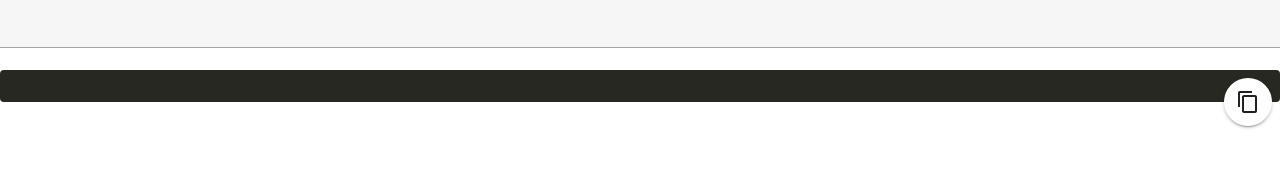
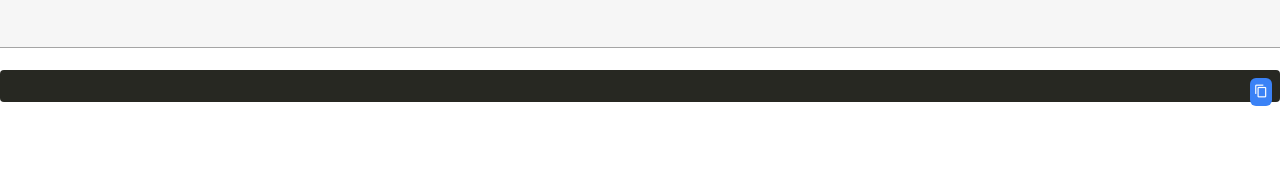
Before and after one commit to foresukecom/toolbox, a Vue app: page /xml-formatter in a window 1280 px wide. Shown: the part 159-335 px from the top of the page. Built offline with nearby package versions, Linux system fonts and the light colour scheme.

Commit message:
refactor: FormattedDisplat.vue からVuetify除去

```diff
--- a/src/components/FormattedDisplay.vue
+++ b/src/components/FormattedDisplay.vue
@@ -1,52 +1,27 @@
 <template>
   <div class="formatted-display">
-    <div class="text-area-container">
-      <pre class="formatted-text" v-html="highlightedText"></pre>
-      <v-btn
-        icon
-        small
-        class="copy-button"
-        @click="copyToClipboard"
-      >
-        <v-icon>mdi-content-copy</v-icon>
-      </v-btn>
+    <div class="text-area-container relative">
+      <pre class="formatted-text prose prose-sm max-w-none" v-html="highlightedText"></pre>
+      <CopyButton class="copy-button absolute top-2 right-2" :textToCopy="formattedText" />
     </div>
-    <v-snackbar v-model="snackbarVisible" right bottom :timeout="1000">
-      Formatted text copied to clipboard!
-    </v-snackbar>
   </div>
 </template>
 
 <script>
 import hljs from "highlight.js";
+import CopyButton from './CopyButton.vue';
 
 export default {
+  components: {
+    CopyButton,
+  },
   props: ["formattedText", "highlightLanguage"],
-  data() {
-    return {
-      snackbarVisible: false,
-    };
-  },
   computed: {
     highlightedText() {
       if (!this.formattedText) {
         return "";
       }
       return hljs.highlight(this.highlightLanguage, this.formattedText).value;
-    },
-  },
-  methods: {
-    async copyToClipboard() {
-      if (!navigator.clipboard) {
-        alert("Your browser does not support clipboard API.");
-        return;
-      }
-      try {
-        await navigator.clipboard.writeText(this.formattedText);
-        this.snackbarVisible = true;
-      } catch (error) {
-        alert("Failed to copy formatted text to clipboard.");
-      }
     },
   },
 };
@@ -69,10 +44,4 @@ export default {
   padding: 16px;
   border-radius: 4px;
 }
-
-.copy-button {
-  position: absolute;
-  top: 8px;
-  right: 8px;
-}
 </style>
```
